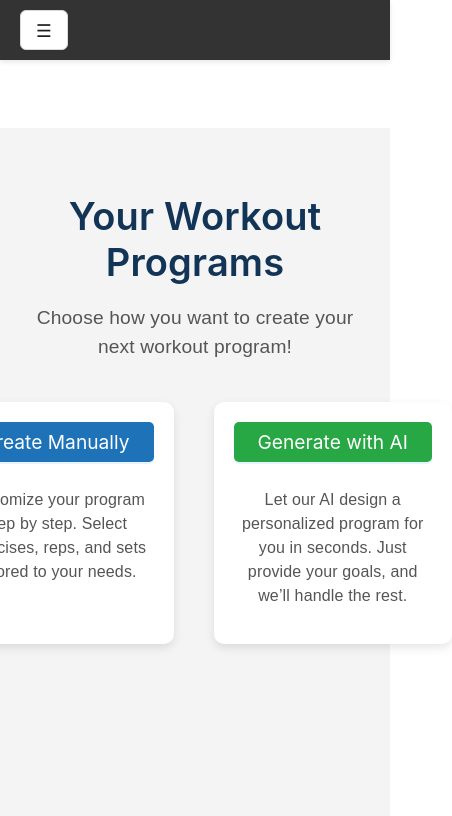
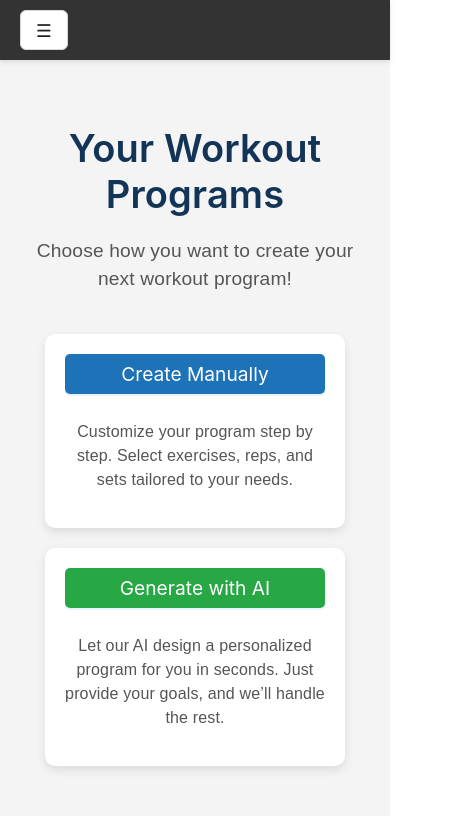
Before and after one commit to aaron3993/gym-guru, a React (Create React App) app: page /programs in a window 390 px wide. Shown: the top 816 px of the page, 452 px wide, since content can reach past the window. Built offline with nearby package versions, Linux system fonts and the light colour scheme; no server answers; sample sign-in values are in the browser's storage.

Commit message:
fixed height and margin top of pages

```diff
--- a/src/pages/Home/Home.css
+++ b/src/pages/Home/Home.css
@@ -4,7 +4,7 @@
 }
 
 .full-page-section {
-  height: 100vh;
+  height: 93vh;
   display: flex;
   justify-content: center;
   align-items: center;
@@ -18,7 +18,7 @@
 }
 
 #options-section {
-  height: 92vh;
+  height: 93vh;
   background-color: #f7f7f7;
   padding: 40px 20px;
 }
--- a/src/pages/Programs/Programs.css
+++ b/src/pages/Programs/Programs.css
@@ -1,9 +1,8 @@
 .programs-page {
-  margin-top: 8vh;
   font-family: Arial, sans-serif;
   background-color: #f4f4f4;
   padding: 40px 20px;
-  min-height: 100vh;
+  min-height: 93vh;
 }
 
 .header {
@@ -65,3 +64,12 @@
   color: #555;
   font-size: 1em;
 }
+
+/* Mobile Styles */
+@media (max-width: 768px) {
+  .options {
+    flex-direction: column;
+    align-items: center;
+    gap: 20px;
+  }
+}
--- a/src/pages/WorkoutsPage/WorkoutsPage.css
+++ b/src/pages/WorkoutsPage/WorkoutsPage.css
@@ -1,5 +1,4 @@
 .workouts-page {
-  margin-top: 8vh;
   font-family: Arial, sans-serif;
   background-color: #f9f9f9;
   padding: 40px 20px;
```
